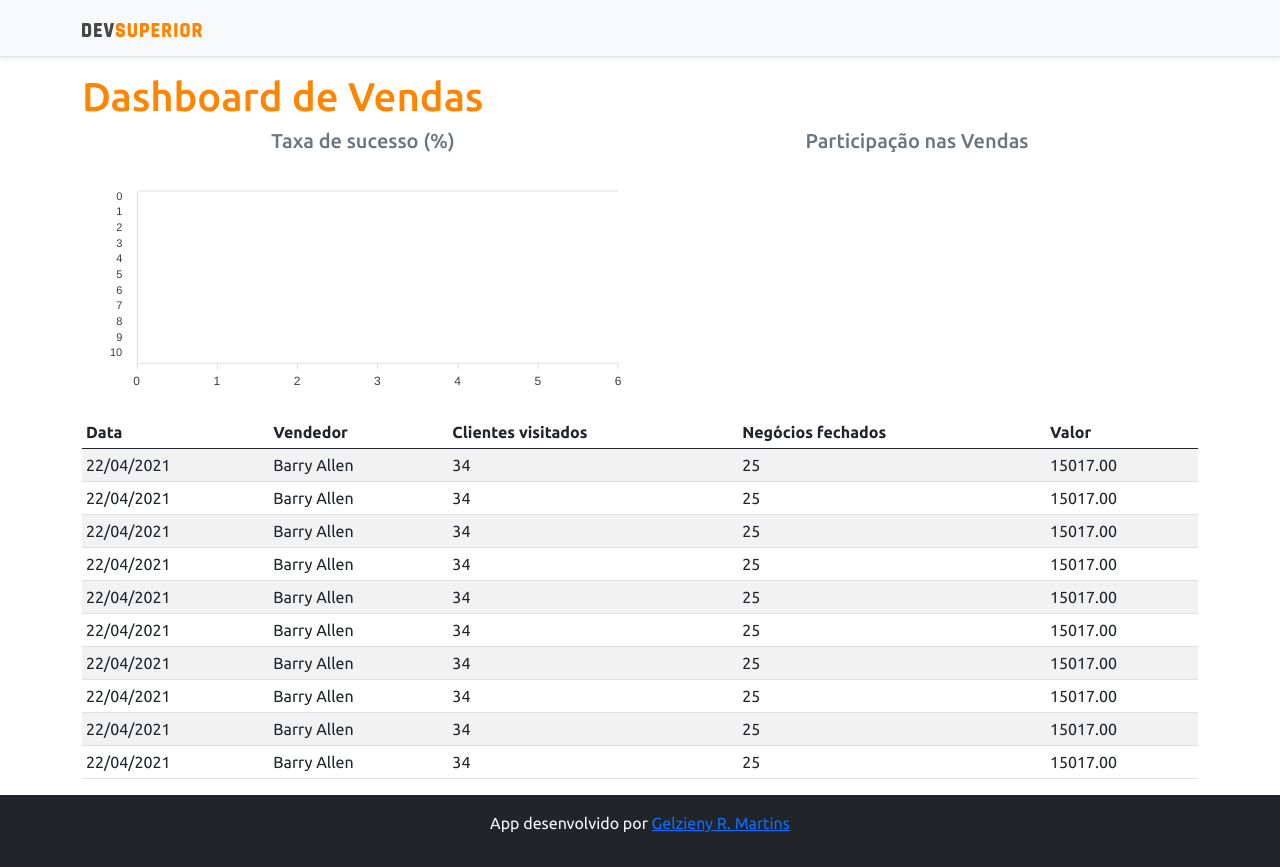
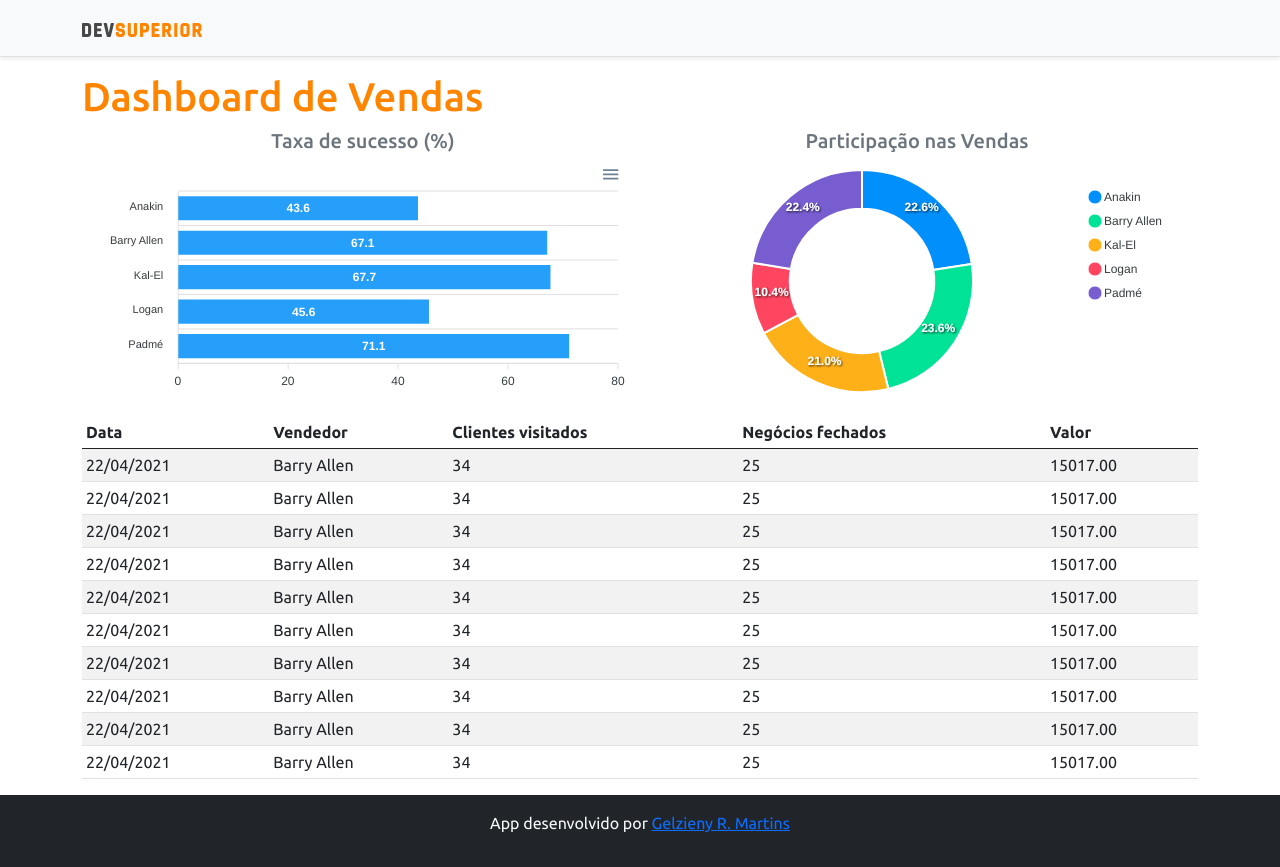
Before and after one commit to Gelzieny/projeto-sds3, a React (Create React App) app in the folder frontend/: page /dashboard in a window 1280 px wide. Built offline with nearby package versions, Linux system fonts and the light colour scheme; no server answers.

Commit message:
BarChart integration

```diff
--- a/frontend/src/components/BarChart/index.tsx
+++ b/frontend/src/components/BarChart/index.tsx
@@ -28,7 +28,7 @@ const BarChart = () => {
       },
     ],
   });
-
+  /*
   useEffect(() => {
     axios.get(`${BASE_URL}/sale/success-by-seller`).then((response) => {
       const data = response.data as SaleSuccess[];
@@ -47,7 +47,7 @@ const BarChart = () => {
         ],
       });
     });
-  }, []);
+  }, []);*/
 
   const options = {
     plotOptions: {
@@ -57,7 +57,7 @@ const BarChart = () => {
     },
   };
 
-  /*
+
   const mockData = {
     labels: {
       categories: ["Anakin", "Barry Allen", "Kal-El", "Logan", "Padmé"],
@@ -68,11 +68,11 @@ const BarChart = () => {
         data: [43.6, 67.1, 67.7, 45.6, 71.1],
       },
     ],
-  };*/
+  };
   return (
     <Chart
-      options={{ ...options, xaxis: chartData.labels }}
-      series={chartData.series}
+      options={{ ...options, xaxis: mockData.labels }}
+      series={mockData.series}
       type="bar"
       height="240"
     />
--- a/frontend/src/components/DonutChart/index.tsx
+++ b/frontend/src/components/DonutChart/index.tsx
@@ -4,31 +4,34 @@ import Chart from "react-apexcharts";
 import { SaleSum } from "types/sale";
 import { BASE_URL } from "utils/requests";
 
-
-type ChartData ={
+type ChartData = {
   labels: string[];
   series: number[];
-}
-
+};
 
 const DonutChart = () => {
-
-  const [chartData, setChartData] = useState<ChartData>({ labels: [], series: []});
+  /*
+  const [chartData, setChartData] = useState<ChartData>({
+    labels: [],
+    series: [],
+  });
 
   useEffect(() => {
-    axios.get(`${BASE_URL}/sale/amout-by-seller`)
-    .then(response => {
-      /*
+    axios.get(`${BASE_URL}/sale/amout-by-seller`).then((response) => {
+
       const data = response.data as SaleSum[];
       const myLabels = data.map(x => x.sellerName);
       const mySeries = data.map(x => x.sum);
 
-      setChartData({labels: myLabels, series: mySeries});*/
+      setChartData({labels: myLabels, series: mySeries});
     });
-  }, []);
+  }, []);*/
 
-  /*Por que esta dando este erro*/
-
+  /*Utilizar ate corrigir o erro*/
+  const mockData = {
+    series: [477138, 499928, 444867, 220426, 473088],
+    labels: ["Anakin", "Barry Allen", "Kal-El", "Logan", "Padmé"],
+  };
   const options = {
     legend: {
       show: true,
@@ -36,12 +39,12 @@ const DonutChart = () => {
   };
   return (
     <Chart
-      options={{...options, labels: chartData.labels}}
-      series= {chartData.series}
+      options={{ ...options, labels: mockData.labels }}
+      series={mockData.series}
       type="donut"
       height="240"
     />
   );
-}
+};
 
 export default DonutChart;
```
